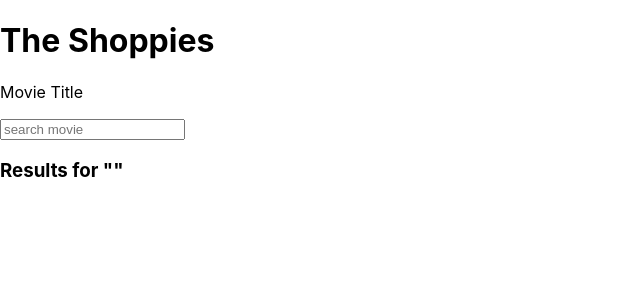
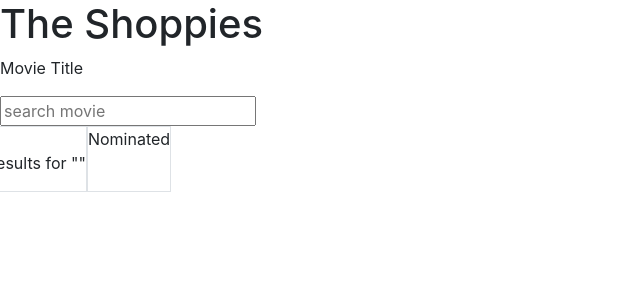
Before and after one commit to vshengeliya/Shopify-Challenge, a React (Create React App) app: page / in a window 1280 px wide. Shown: the top 300 px of the page, without its empty margins (0-640 px from the left). Built offline with nearby package versions, Linux system fonts and the light colour scheme.

Commit message:
bult nominated and search functionality

```diff
--- a/package.json
+++ b/package.json
@@ -6,6 +6,7 @@
     "@testing-library/jest-dom": "^5.11.4",
     "@testing-library/react": "^11.1.0",
     "@testing-library/user-event": "^12.1.10",
+    "bootstrap": "^4.5.3",
     "react": "^17.0.1",
     "react-dom": "^17.0.1",
     "react-scripts": "4.0.1",
--- a/src/App.js
+++ b/src/App.js
@@ -1,6 +1,6 @@
 import React from 'react';
-import Header from './Header'
-import SearchBar from './SearchBar'
+import Header from './Components/Header'
+import ResultContainer from './Containers/ResultContainer'
 
 import './App.css';
 
@@ -8,7 +8,7 @@ function App() {
   return (
     <div className="App">
       <Header/>
-      <SearchBar/>
+      <ResultContainer/>
     </div>
   );
 }
--- /dev/null
+++ b/src/Components/MovieCard.js
@@ -0,0 +1,29 @@
+import React from 'react'
+
+function MovieCard (props){
+
+    console.log(props, "props")
+
+    const clickHandler=()=>{
+
+        props.appClickHandler(props.movie)
+    }
+
+    return (
+
+
+
+            <>
+            <p>*{props.movie.Title}({props.movie.Year})</p>
+            <button onClick = {clickHandler}>nominate</button>
+            </>
+
+
+
+
+        )
+
+
+}
+
+export default MovieCard
--- /dev/null
+++ b/src/Containers/ResultContainer.js
@@ -0,0 +1,98 @@
+import React from 'react';
+import Search from '../Components/Search'
+import MovieCard from '../Components/MovieCard'
+import "../ResultContainer.css";
+
+class ResultContainer extends React.Component {
+
+    state = {
+        movie: "",
+        movieObject: null,
+        updatedMovies: []
+    }
+
+    componentDidUpdate(prevProps, prevState){
+        // console.log("conponetDidUpdate", prevState)
+
+        if (this.state.movie !== prevState.movie){
+            fetch(`http://www.omdbapi.com/?s=${this.state.movie}&apikey=${process.env.REACT_APP_API_KEY}`)
+            .then(resp => resp.json())
+            .then(data=> this.setState({movieObject: data.Search}))
+        }
+    }
+
+    searchHandler=(e)=>{
+        this.setState({movie:e.target.value}, ()=>console.log(this.state.movie))
+    }
+
+    appClickHandler=(movie_object)=>{
+
+        this.setState({disabledButton: true})
+        let newArray = [...this.state.movieObject]
+        let filteredObj = newArray.find((obj)=> obj=== movie_object)
+        filteredObj.nominated = true
+        this.setState({updatedMovies:newArray})
+        }
+
+    renderMovie = ()=>{
+
+                if (this.state.movieObject !== null && this.state.movieObject !== undefined){
+
+                    return this.state.movieObject.map((movie)=>
+                    < MovieCard movie={movie} key={movie.imdbID}
+                    appClickHandler={this.appClickHandler}
+                    />)
+                }
+        }
+
+    renderNominatedMovies =()=>{
+
+
+       let newArray =  this.state.updatedMovies.filter(movie=> {
+            return movie.nominated === true})
+
+            console.log('newArray', newArray)
+
+        let newResult = newArray.map(movie => < MovieCard movie={movie} key={movie.imdbID}
+                    appClickHandler={this.appClickHandler}
+                    />)
+
+        return newResult
+    }
+
+    render(){
+
+       console.log("nominatedMovies", this.state.updatedMovies )
+
+        return(
+            <>
+                    <p>Movie Title</p>
+                    <Search searchHandler={this.searchHandler} searchValue={this.state.movie}/>
+                    <div className="row">
+                    <div className="col-s-2 border col-xs-offset-4">
+                    {
+                    <>
+                    <p> <br/> Results for "{this.state.movie}"</p>
+                    {this.renderMovie()}
+                    </>
+                    }
+                    </div>
+                  <div className="col-s-2 border col-xs-offset-4">
+
+
+                    <p>
+                        Nominated
+                        {this.renderNominatedMovies()}
+                    </p>
+
+                      </div>
+
+
+
+            </div>
+            </>
+        )
+    }
+}
+
+export default ResultContainer
--- a/src/MovieCard.js
+++ /dev/null
@@ -1,14 +0,0 @@
-import React from 'react'
-
-function MovieCard (props){
-
-    console.log(props, "props")
-
-    return (
-        <>
-        <p>*{props.movie.Title}({props.movie.Year})</p> <button>nominate</button>
-        </>
-    )
-}
-
-export default MovieCard
--- /dev/null
+++ b/src/ResultContainer.css
@@ -0,0 +1,3 @@
+.container {
+    display: inline-block;
+  }
--- a/src/SearchBar.js
+++ /dev/null
@@ -1,55 +0,0 @@
-import React from 'react';
-import Search from './Search'
-import MovieCard from './MovieCard'
-
-class SearchBar extends React.Component {
-
-    state = {
-        movie: "",
-        movieObject: null
-    }
-
-    componentDidUpdate(prevProps, prevState){
-        console.log("conponetDidUpdate", prevState)
-
-        if (this.state.movie !== prevState.movie){
-            fetch(`http://www.omdbapi.com/?s=${this.state.movie}&apikey=${process.env.REACT_APP_API_KEY}`)
-            .then(resp => resp.json())
-            .then(data=> this.setState({movieObject: data.Search}))
-        }
-    }
-
-    searchHandler=(e)=>{
-        this.setState({movie:e.target.value}, ()=>console.log(this.state.movie))
-    }
-
-    renderMovie = ()=>{
-                if (this.state.movieObject !== null && this.state.movieObject !== undefined){
-
-                    return this.state.movieObject.map((movie)=> < MovieCard movie={movie} key={movie.imdbID}/>)
-                }
-        }
-
-
-    render(){
-
-        console.log("env", process.env)
-
-
-        return(
-            <div>
-
-                    <p>Movie Title</p>
-                    <Search searchHandler={this.searchHandler} searchValue={this.state.movie}/>
-
-                    <h3>Results for "{this.state.movie}"</h3>
-                    {this.renderMovie()}
-
-
-
-            </div>
-        )
-    }
-}
-
-export default SearchBar
--- a/src/index.js
+++ b/src/index.js
@@ -3,6 +3,7 @@ import ReactDOM from 'react-dom';
 import './index.css';
 import App from './App';
 import reportWebVitals from './reportWebVitals';
+import 'bootstrap/dist/css/bootstrap.css'
 
 ReactDOM.render(
   <React.StrictMode>
```
Also changed, not shown: src/Components/Header.js (renamed from src/Header.js), src/Components/Search.js (renamed from src/Search.js), 1 other file (tests, documents, lock files or other folders).
